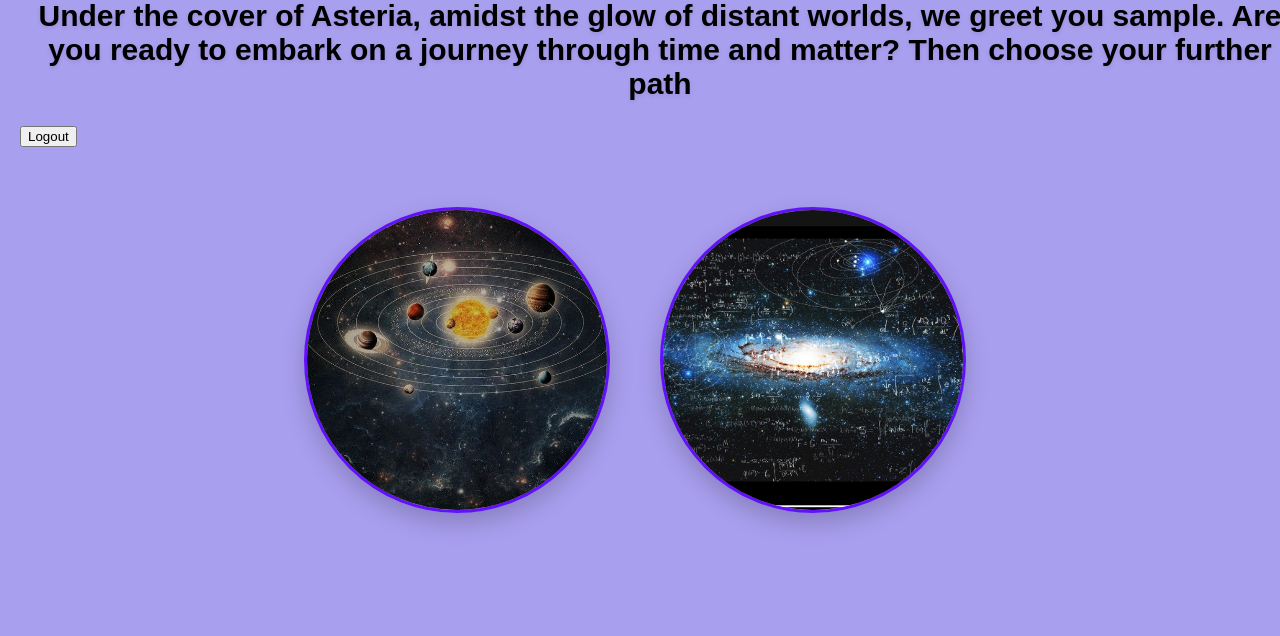
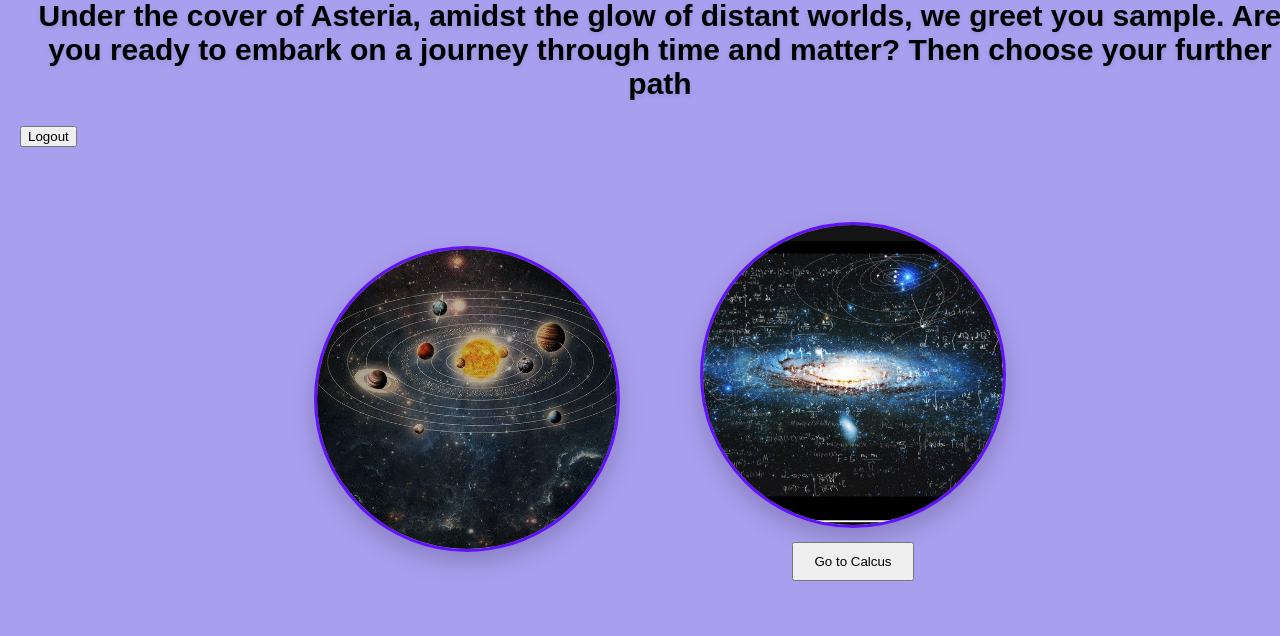
Before and after one commit to sofiakiosova37-boop/Deno-, a Flask app: page /menu in a window 1280 px wide; the page is wider, and only the part inside the window is pictured. Shown: the part 234-870 px from the top of that part. Before the commit the page ends 764 px from the top of that part, so only its background shows below. Run offline with Flask 3, Linux system fonts and the light colour scheme; the visitor is signed in with stand-in values (Sample User, id 1).

Commit message:
Спробувала додати кнопку на іншу сторінку, чомусь поки що не працює

```diff
--- a/Demo/static/style.css
+++ b/Demo/static/style.css
@@ -51,3 +51,16 @@
     flex-wrap: wrap;
     margin-top: 40px;
 }
+
+.photo-item {
+    display: flex;
+    flex-direction: column;
+    align-items: center;
+    margin: 15px;
+}
+
+.action-button {
+    margin-top: 10px;
+    padding: 10px 20px;
+    cursor: pointer;
+}
--- a/Demo/templates/index.html
+++ b/Demo/templates/index.html
@@ -17,13 +17,19 @@
     </a>
 
     <div class="container">
-    <div class="photo">
-        <img src="{{ url_for('static', filename='image/Solar system.jpg') }}" alt="solar3d">
+        <div class="photo-item">
+            <div class="photo">
+                <img src="{{ url_for('static', filename='image/Solar system.jpg') }}" alt="solar3d">
+            </div>
+        </div>
+
+        <div class="photo-item">
+            <div class="photo">
+                <img src="{{ url_for('static', filename='image/calcus 2.jpg') }}" alt="astro calcus">
+            </div>
+             <a href="/calcus"> <button class="action-button">Go to Calcus</button>
+             </a>
+        </div>
     </div>
-     <div class="photo">
-        <img src="{{ url_for('static', filename='image/calcus 2.jpg') }}" alt="astro calcus">
-    </div>
-
-    <div id="canvas-container"></div> <script src="{{ url_for('static', filename='solar3d.js') }}"></script>
 </body>
 </html>
```
Also changed, not shown: Demo/visitors.txt (added, +15 -0 lines), Demo/templates/calcus.html (added).
